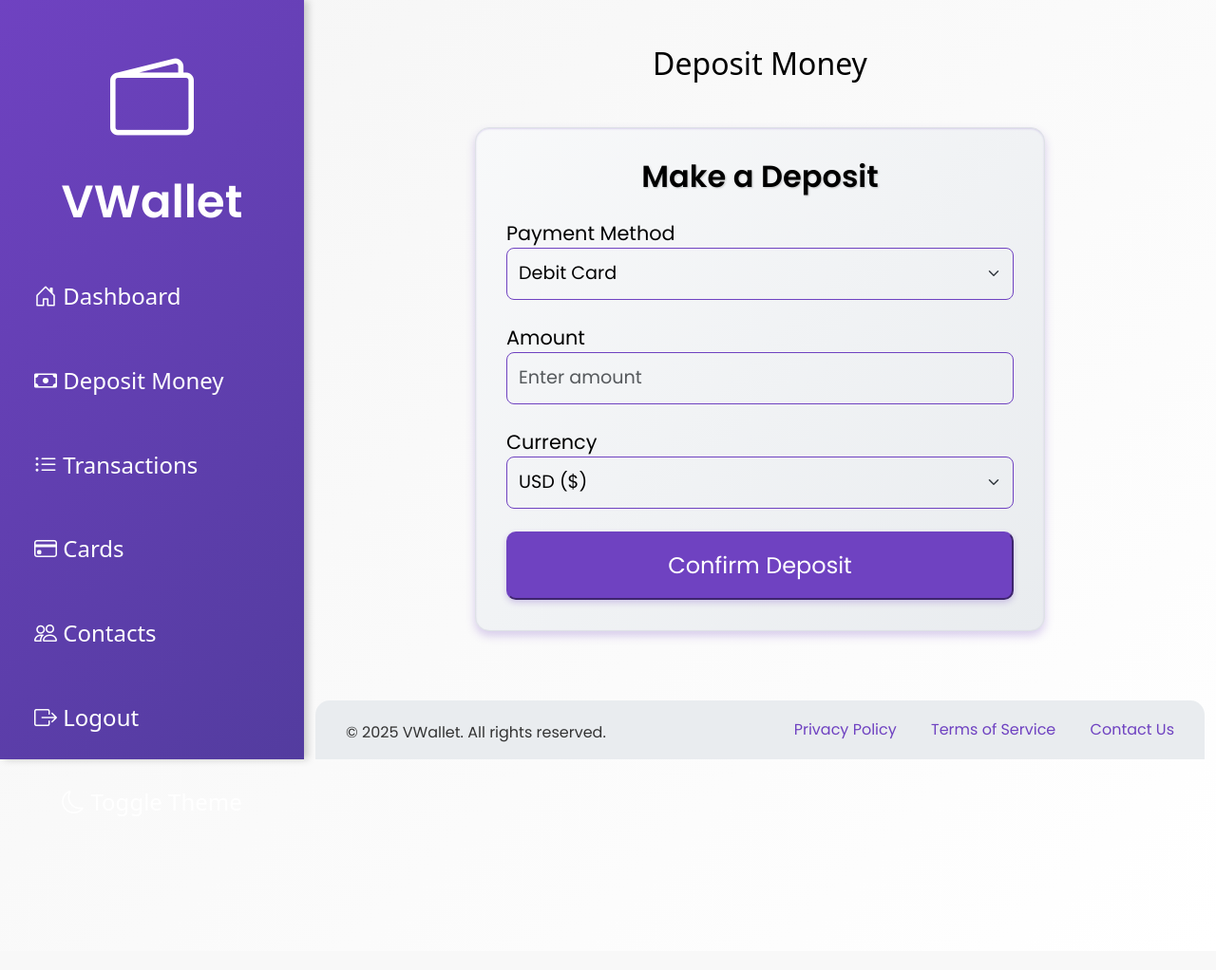
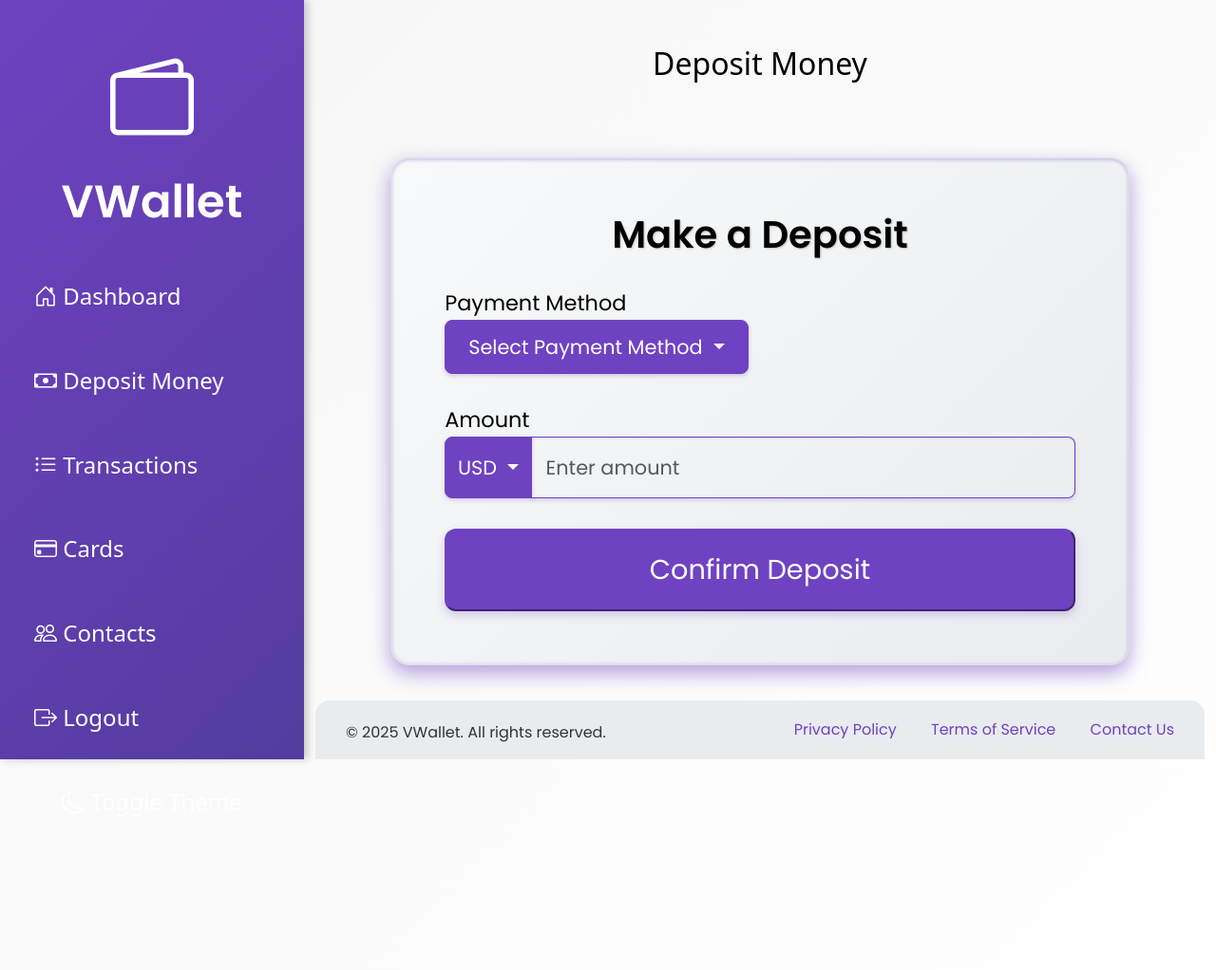
Before and after one commit to Virtual-Wallet-API/wallet_api, a FastAPI app: template frontend/templates/payments/deposit.html in a window 1280 px wide. Shown: the whole page at 95% size. Before the commit the page ends 803 px from the top, so only its background shows below. Run offline with FastAPI, Linux system fonts and the light colour scheme; the template is opened without the code that fills it, so the values that code supplies are empty; parts of the project's set-up code (start-up, migrations or seed data) failed here and were passed over.

Commit message:
fe deposit

```diff
--- a/frontend/templates/payments/deposit.html
+++ b/frontend/templates/payments/deposit.html
@@ -2,23 +2,34 @@
 
 {% block styles %}
 <style type="text/css">
+    /* Main Content Centering */
+    .main-content {
+        display: flex;
+        flex-direction: column;
+        justify-content: center;
+        align-items: center;
+        min-height: calc(100vh - 120px); /* Account for footer and page-title */
+        padding: 0; /* Remove default padding for precise centering */
+    }
+
     /* Deposit Box Styles */
     .deposit-box {
         position: relative;
-        max-width: 600px;
-        margin: 3rem auto;
-        padding: 2rem;
+        width: 90%; /* Wider box */
+        max-width: 900px; /* Increased max-width */
+        margin: 2rem auto; /* Balanced margin */
+        padding: 3.5rem; /* Increased padding for taller box */
         background: var(--balance-bg);
         border: 1px solid var(--bs-border-color);
-        border-radius: 15px;
-        box-shadow: var(--balance-outer-shadow), var(--balance-inner-shadow);
+        border-radius: 20px;
+        box-shadow: 0 8px 20px rgba(var(--accent-color-rgb), 0.5), inset 0 1px 4px rgba(var(--accent-color-rgb), 0.4); /* Vibrant shadows */
         transition: background-color 0.2s ease, box-shadow 0.3s ease, transform 0.2s ease;
         font-family: 'Poppins', sans-serif;
-        font-size: 1.3rem;
+        font-size: 1.4rem;
     }
 
     [data-bs-theme="light"] .deposit-box {
-        background-color: #e0e3e6; /* Match card-row */
+        background-color: #e0e3e6;
     }
 
     [data-bs-theme="dark"] .deposit-box {
@@ -28,41 +39,118 @@
 
     .deposit-box:hover {
         transform: scale(1.02);
-        box-shadow: 0 5px 15px var(--shadow-color), inset 0 1px 3px rgba(var(--accent-color-rgb), 0.2);
+        box-shadow: 0 10px 25px rgba(var(--accent-color-rgb), 0.6), inset 0 1px 5px rgba(var(--accent-color-rgb), 0.5);
     }
 
     .deposit-box h3 {
-        font-size: 2rem;
+        font-size: 2.5rem;
         font-weight: 600;
-        margin-bottom: 1.5rem;
+        margin-bottom: 2rem;
         text-align: center;
         text-shadow: 1px 1px 2px rgba(0, 0, 0, 0.2);
     }
 
     /* Form Elements */
     .form-group {
-        margin-bottom: 1.5rem;
+        margin-bottom: 2rem;
     }
 
-    .form-control, .form-select {
+    .form-control {
         background-color: transparent;
         border: 1px solid var(--accent-color);
         border-radius: 8px;
-        padding: 0.75rem;
-        font-size: 1.2rem;
+        padding: 1rem;
+        font-size: 1.3rem;
         color: var(--text-color);
-        transition: border-color 0.3s ease, box-shadow 0.3s ease;
+        box-shadow: 0 2px 4px var(--shadow-color), inset 0 1px 2px rgba(var(--accent-color-rgb), 0.2);
+        transition: border-color 0.3s ease, box-shadow 0.3s ease, transform 0.2s ease;
     }
 
-    [data-bs-theme="dark"] .form-control, [data-bs-theme="dark"] .form-select {
+    [data-bs-theme="dark"] .form-control {
         background-color: #333;
         color: #fff;
     }
 
-    .form-control:focus, .form-select:focus {
+    .form-control:focus {
         border-color: var(--accent-color-hover);
-        box-shadow: 0 0 8px rgba(var(--accent-color-rgb), 0.3);
+        box-shadow: 0 4px 8px rgba(var(--accent-color-rgb), 0.4), inset 0 1px 3px rgba(var(--accent-color-rgb), 0.3);
+        transform: scale(1.01);
         outline: none;
+    }
+
+    /* Dropdown Styles */
+    .dropdown-toggle {
+        background-color: var(--accent-color);
+        border-color: var(--accent-color);
+        color: white;
+        border-radius: 8px;
+        padding: 0.75rem 1.5rem;
+        font-size: 1.3rem;
+        transition: background-color 0.3s ease, border-color 0.3s ease, box-shadow 0.3s ease, transform 0.2s ease;
+        box-shadow: 0 2px 4px var(--shadow-color);
+    }
+
+    .dropdown-toggle:hover {
+        background-color: var(--accent-color-hover);
+        border-color: var(--accent-color-hover);
+        box-shadow: 0 4px 8px rgba(var(--accent-color-rgb), 0.3);
+        transform: translateY(-2px);
+    }
+
+    .dropdown-menu {
+        background-color: var(--bs-body-bg);
+        border: 1px solid var(--bs-border-color);
+        border-radius: 8px;
+        box-shadow: 0 3px 6px var(--shadow-color);
+        font-size: 1.3rem;
+    }
+
+    [data-bs-theme="light"] .dropdown-menu {
+        background-color: #e0e3e6;
+    }
+
+    [data-bs-theme="dark"] .dropdown-menu {
+        background-color: #2a2a2a;
+        border-color: #444;
+    }
+
+    .dropdown-item {
+        padding: 0.5rem 1.5rem;
+        color: var(--text-color);
+        transition: background-color 0.3s ease, color 0.3s ease, transform 0.2s ease;
+    }
+
+    .dropdown-item:hover {
+        background-color: var(--accent-color-hover);
+        color: white;
+        transform: translateX(3px);
+    }
+
+    .dropdown-item i {
+        margin-right: 8px;
+    }
+
+    /* Currency Button */
+    .currency-btn {
+        padding: 1rem 0.8rem; /* Match input height */
+        font-size: 1.3rem; /* Match input font size */
+        border-top-right-radius: 0;
+        border-bottom-right-radius: 0;
+        margin-right: -1px; /* Glue to amount input */
+        height: 100%; /* Ensure full height match */
+    }
+
+    /* Amount Input Group */
+    .amount-group {
+        display: flex;
+        align-items: stretch; /* Ensure equal height */
+    }
+
+    .amount-group .form-control {
+        border-top-left-radius: 0;
+        border-bottom-left-radius: 0;
+        border-left: none;
+        flex-grow: 1;
     }
 
     /* Confirm Button */
@@ -70,41 +158,55 @@
         background-color: var(--accent-color);
         border-color: var(--accent-color);
         color: white;
-        padding: 1rem 2rem;
-        font-size: 1.5rem;
-        border-radius: 10px;
+        padding: 1.25rem 2.5rem;
+        font-size: 1.8rem;
+        border-radius: 12px;
         width: 100%;
         transition: transform 0.2s ease, box-shadow 0.3s ease, background-color 0.3s ease, border-color 0.3s ease;
-        box-shadow: 0 3px 6px var(--shadow-color);
+        box-shadow: 0 4px 8px var(--shadow-color);
     }
 
     .confirm-btn:hover {
         background-color: var(--accent-color-hover);
         border-color: var(--accent-color-hover);
         transform: translateY(-2px);
-        box-shadow: 0 5px 10px rgba(var(--accent-color-rgb), 0.4);
+        box-shadow: 0 6px 12px rgba(var(--accent-color-rgb), 0.4);
     }
 
     /* Responsive Adjustments */
     @media (max-width: 768px) {
         .deposit-box {
-            margin: 2rem 1rem;
-            padding: 1.5rem;
+            width: 95%;
+            padding: 2rem;
+            font-size: 1.2rem;
+        }
+
+        .deposit-box h3 {
+            font-size: 2rem;
+        }
+
+        .form-control {
+            font-size: 1.1rem;
+            padding: 0.8rem;
+        }
+
+        .dropdown-toggle {
+            font-size: 1.1rem;
+            padding: 0.6rem 1.2rem;
+        }
+
+        .currency-btn {
+            font-size: 1.1rem;
+            padding: 0.8rem 0.6rem;
+        }
+
+        .dropdown-menu {
             font-size: 1.1rem;
         }
 
-        .deposit-box h3 {
-            font-size: 1.5rem;
-        }
-
-        .form-control, .form-select {
-            font-size: 1rem;
-            padding: 0.6rem;
-        }
-
         .confirm-btn {
-            font-size: 1.2rem;
-            padding: 0.75rem 1.5rem;
+            font-size: 1.4rem;
+            padding: 1rem 2rem;
         }
     }
 </style>
@@ -121,25 +223,34 @@
     <form>
         <div class="form-group">
             <label for="payment-method">Payment Method</label>
-            <select class="form-select" id="payment-method" aria-label="Select payment method">
-                <option value="debit-card">Debit Card</option>
-                <option value="credit-card">Credit Card</option>
-                <option value="bank-transfer">Bank Transfer</option>
-                <option value="crypto">Cryptocurrency</option>
-            </select>
+            <div class="dropdown">
+                <button class="btn dropdown-toggle" type="button" id="payment-method" data-bs-toggle="dropdown" aria-expanded="false">
+                    Select Payment Method
+                </button>
+                <ul class="dropdown-menu" aria-labelledby="payment-method">
+                    <li><a class="dropdown-item" href="#" onclick="selectPaymentMethod('Debit Card'); return false;"><i class="bi bi-credit-card"></i> Debit Card</a></li>
+                    <li><a class="dropdown-item" href="#" onclick="selectPaymentMethod('Credit Card'); return false;"><i class="bi bi-credit-card-2-front"></i> Credit Card</a></li>
+                    <li><a class="dropdown-item" href="#" onclick="selectPaymentMethod('Bank Transfer'); return false;"><i class="bi bi-bank"></i> Bank Transfer</a></li>
+                    <li><a class="dropdown-item" href="#" onclick="selectPaymentMethod('Cryptocurrency'); return false;"><i class="bi bi-currency-bitcoin"></i> Cryptocurrency</a></li>
+                </ul>
+            </div>
         </div>
         <div class="form-group">
             <label for="amount">Amount</label>
-            <input type="number" class="form-control" id="amount" placeholder="Enter amount" step="0.01" min="0" required>
-        </div>
-        <div class="form-group">
-            <label for="currency">Currency</label>
-            <select class="form-select" id="currency" aria-label="Select currency">
-                <option value="USD">USD ($)</option>
-                <option value="EUR">EUR (€)</option>
-                <option value="GBP">GBP (£)</option>
-                <option value="BTC">BTC (₿)</option>
-            </select>
+            <div class="amount-group">
+                <div class="dropdown">
+                    <button class="btn currency-btn dropdown-toggle" type="button" id="currency" data-bs-toggle="dropdown" aria-expanded="false">
+                        USD
+                    </button>
+                    <ul class="dropdown-menu" aria-labelledby="currency">
+                        <li><a class="dropdown-item" href="#" onclick="selectCurrency('USD'); return false;"><i class="bi bi-currency-dollar"></i> USD ($)</a></li>
+                        <li><a class="dropdown-item" href="#" onclick="selectCurrency('EUR'); return false;"><i class="bi bi-currency-euro"></i> EUR (€)</a></li>
+                        <li><a class="dropdown-item" href="#" onclick="selectCurrency('GBP'); return false;"><i class="bi bi-currency-pound"></i> GBP (£)</a></li>
+                        <li><a class="dropdown-item" href="#" onclick="selectCurrency('BTC'); return false;"><i class="bi bi-currency-bitcoin"></i> BTC (₿)</a></li>
+                    </ul>
+                </div>
+                <input type="number" class="form-control" id="amount" placeholder="Enter amount" step="0.01" min="0" required>
+            </div>
         </div>
         <button type="submit" class="confirm-btn">Confirm Deposit</button>
     </form>
@@ -148,3 +259,17 @@
 <!-- Add padding to clear fixed footer -->
 <div style="padding-bottom: 80px;"></div>
 {% endblock %}
+
+{% block scripts %}
+<script>
+function selectPaymentMethod(method) {
+    document.getElementById('payment-method').textContent = method;
+    console.log(`Selected payment method: ${method}`);
+}
+
+function selectCurrency(currency) {
+    document.getElementById('currency').textContent = currency;
+    console.log(`Selected currency: ${currency}`);
+}
+</script>
+{% endblock %}
```
